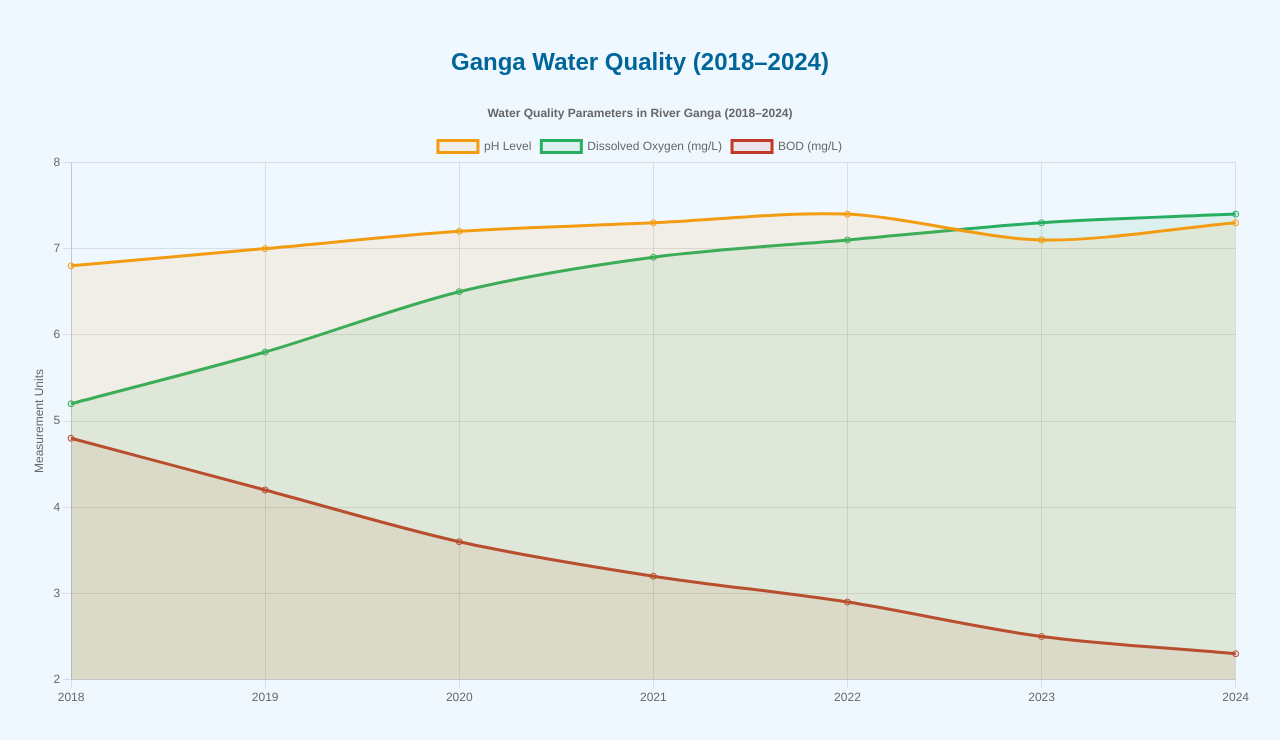
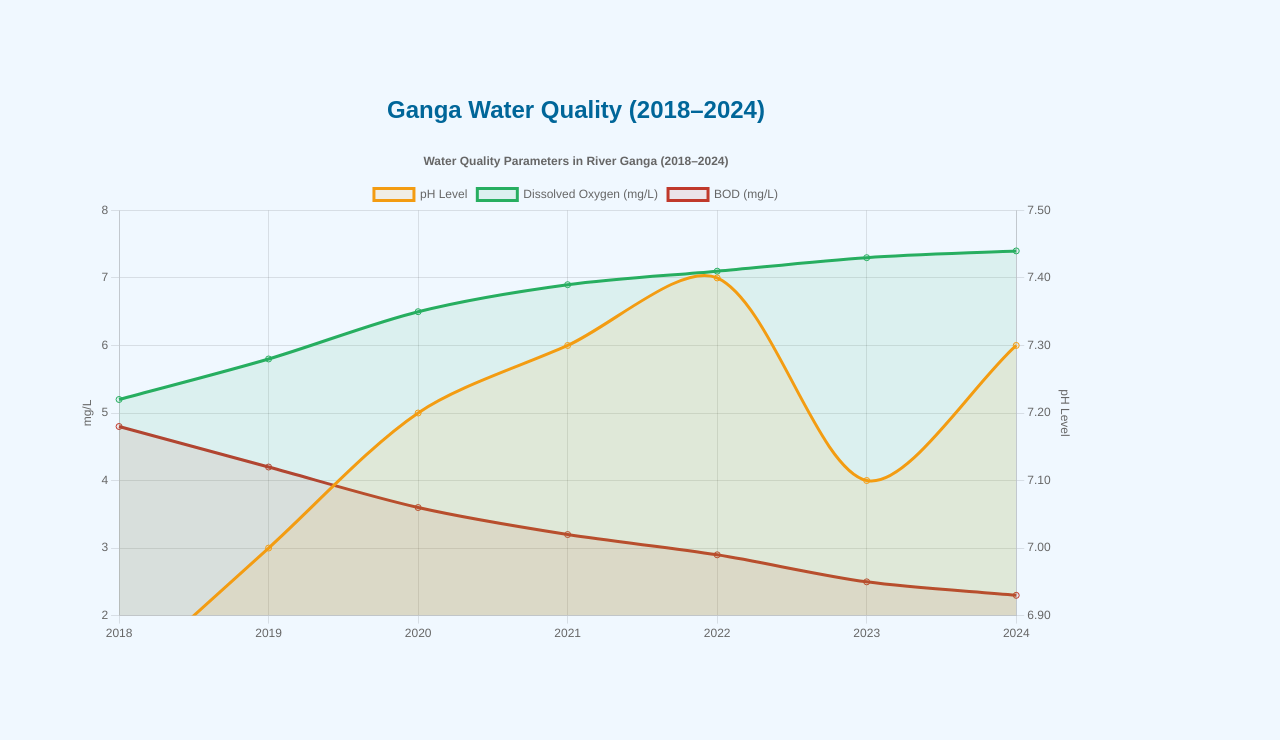
Before and after one commit to Paansh-1/eaa, a website: page allen.html in a window 1280 px wide. Drawn offline with nearby package versions, Linux system fonts and the light colour scheme.

Commit message:
Update allen.html

```diff
--- a/allen.html
+++ b/allen.html
@@ -4,23 +4,34 @@
   <meta charset="UTF-8">
   <title>Ganga Water Quality Over Years</title>
   <style>
-    body {
+    html, body {
+      margin: 0;
+      padding: 0;
+      width: 90vw;
+      height: 90vh;
       font-family: Arial, sans-serif;
-      text-align: center;
-      padding: 20px;
       background: #f0f8ff;
     }
+
+    body {
+      display: flex;
+      flex-direction: column;
+      align-items: center;
+      justify-content: center;
+      box-sizing: border-box;
+      padding: 20px;
+    }
+
     h2 {
       color: #006699;
+      margin-bottom: 20px;
     }
+
     canvas {
-   canvas {
-  width: 80%;
-  height: auto;
-  display: block;
-  margin: 0 auto;
-}
-
+      width: 100% !important;
+      height: 100% !important;
+      max-width: 1000px;
+      max-height: 500px;
     }
   </style>
 </head>
@@ -44,7 +55,8 @@
             borderColor: '#f39c12',
             backgroundColor: 'rgba(243, 156, 18, 0.1)',
             fill: true,
-            tension: 0.3
+            tension: 0.3,
+            yAxisID: 'y1'
           },
           {
             label: 'Dissolved Oxygen (mg/L)',
@@ -86,11 +98,27 @@
         },
         scales: {
           y: {
+            beginAtZero: false,
             title: {
               display: true,
-              text: 'Measurement Units'
+              text: 'mg/L'
+            }
+          },
+          y1: {
+            type: 'linear',
+            position: 'right',
+            min: 6.9,
+            max: 7.5,
+            ticks: {
+              stepSize: 0.1
             },
-            beginAtZero: false
+            title: {
+              display: true,
+              text: 'pH Level'
+            },
+            grid: {
+              drawOnChartArea: false
+            }
           }
         }
       }
```
